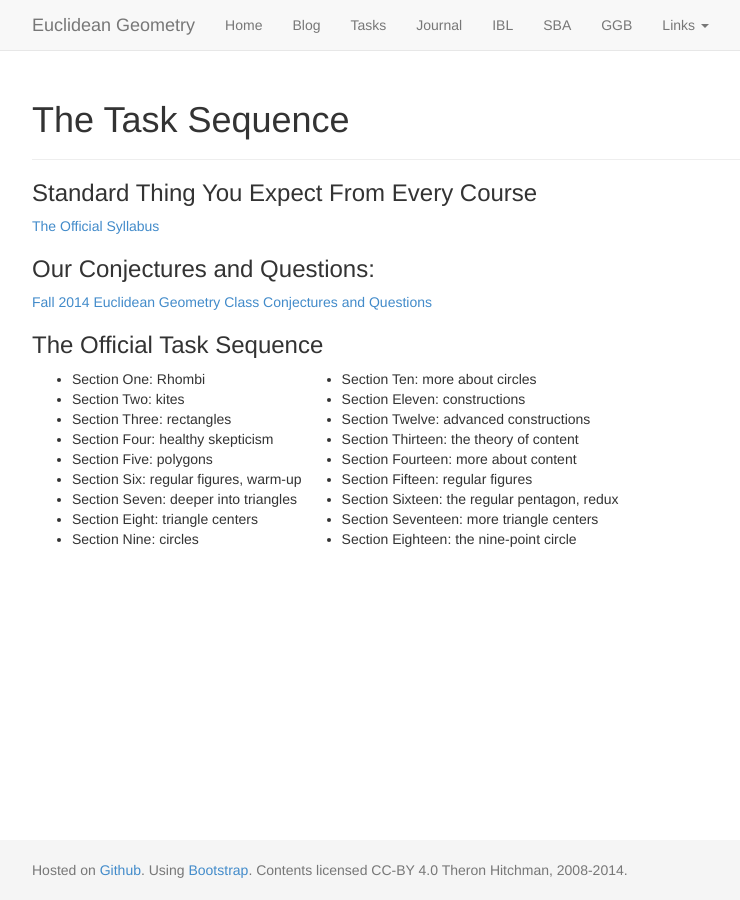
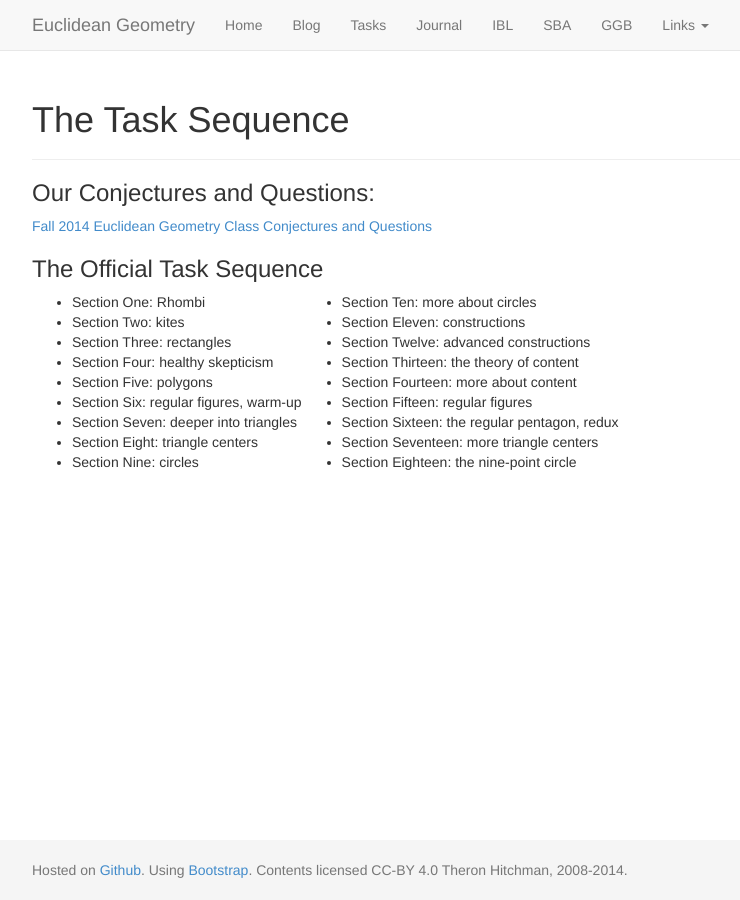
Before and after one commit to theronhitchman/euclidean-geometry, a Jekyll site: the page built from tasks/index.md, in a window 1280 px wide. Shown: the whole page, without its empty margins (38-778 px from the left). Built offline with Jekyll 4.4.1, drawn with Linux system fonts in a browser that asks for light colours; nearby versions of some CDN libraries.

Commit message:
removed syllabus link from tasks page

```diff
--- a/tasks/index.md
+++ b/tasks/index.md
@@ -2,10 +2,6 @@
 title: The Task Sequence
 layout: default
 ---
-
-### Standard Thing You Expect From Every Course
-
-[The Official Syllabus]({{ site.baseurl }}/syllabus/)
 
 ### Our Conjectures and Questions:
 
```
